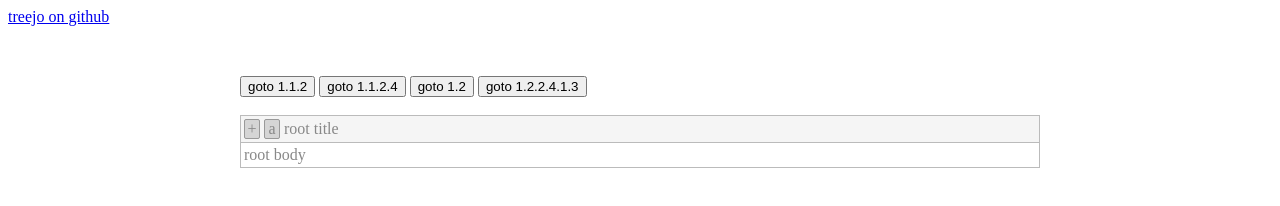
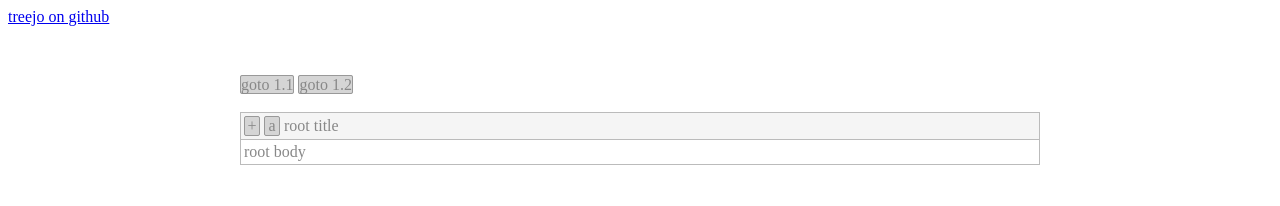
Before and after one commit to davewood/treejo, a plain HTML site: page index.html in a window 1280 px wide. Drawn offline with Linux system fonts and the light colour scheme.

Commit message:
build quicklinks from data element
makes public function treejo.find_node_by_path a private one
because we can bind it with a click handler.

```diff
--- a/css/main.css
+++ b/css/main.css
@@ -26,6 +26,14 @@
 .node-content {
     position: relative;
     padding-left: 20px;
+}
+
+.quicklink {
+    background-color: #d5d5d5;
+    border: 1px solid #999;
+    border-radius: 2px;
+    text-align: center;
+    cursor: pointer;
 }
 
 .node-toggle, .node-show-all {
--- a/index.html
+++ b/index.html
@@ -8,12 +8,10 @@
   <body>
     <a href="https://github.com/davewood/treejo">treejo on github</a>
     <div id="content">
-        <button onclick="treejo.find_node_by_path('1.1.2')">goto 1.1.2</button>
-        <button onclick="treejo.find_node_by_path('1.1.2.4')">goto 1.1.2.4</button>
-        <button onclick="treejo.find_node_by_path('1.2')">goto 1.2</button>
-        <button onclick="treejo.find_node_by_path('1.2.2.4.1.3')">goto 1.2.2.4.1.3</button>
-        <br/><br/>
         <div id="mytreejo">
+            <div class="quicklink-init" data-title="goto 1.1" data-path="1.1"></div>
+            <div class="quicklink-init" data-title="goto 1.2" data-path="1.2"></div>
+            <br/><br/>
             <div class="node-init" data-node-id="1" data-title="root title" data-body="root body"></div>
         </div>
     </div>
--- a/js/treejo.js
+++ b/js/treejo.js
@@ -20,24 +20,9 @@
         "html_node_toggle":   '<div class="node-toggle node-closed">+</div> ',
         "html_node_closed":   '+',
         "html_node_open":     '-',
-        "html_node_show_all": '<div title="open all child nodes" class="node-show-all">a</div> '
+        "html_node_show_all": '<div title="open all child nodes" class="node-show-all">a</div> ',
+        "html_quicklink":     '<span class="quicklink"></span>'
     };
-
-    function build_node(data) {
-        return '<div data-node-id="' + data.id + '" class="node">'
-             +   '<div class="node-panel">'
-             +     '<div class="node-panel-header">'
-             +     ( data.has_children /* only show buttons if node has children */
-                     ? options.html_node_toggle + options.html_node_show_all
-                     : '')
-             +       data.title
-             +     '</div>'
-             +     ( data.body !== ''
-                     ? '<div class="node-panel-body">' + data.body + '</div>'
-                     : '')
-             +   '</div>'
-             + '</div>';
-    }
 
     function node_load(node) {
         var node_id = node.data('node-id');
@@ -110,7 +95,7 @@
         node_toggle.html(options.html_node_closed);
     }
 
-    treejo.find_node_by_path = function(path) {
+    function find_node_by_path(path) {
         var parts = path.split('.');
         if ( parts.shift() !== '1' ) { // materialized path always starts with '1'
             console.warn('materialized paths always have to begin with "1". ('+ path + ')');
@@ -127,7 +112,7 @@
             }
         }
         scroll_to_node(current);
-    };
+    }
 
     function scroll_to_node(node) {
         $('html, body').animate(
@@ -163,6 +148,21 @@
         }
     }
 
+    function build_node(data) {
+        return '<div data-node-id="' + data.id + '" class="node">'
+             +   '<div class="node-panel">'
+             +     '<div class="node-panel-header">'
+             +     ( data.has_children /* only show buttons if node has children */
+                     ? options.html_node_toggle + options.html_node_show_all
+                     : '')
+             +       data.title
+             +     '</div>'
+             +     ( data.body !== ''
+                     ? '<div class="node-panel-body">' + data.body + '</div>'
+                     : '')
+             +   '</div>'
+             + '</div>';
+    }
     // looks for a child element with init data for a root node
     // and replaces it with a proper node element.
     function build_root_node(tree) {
@@ -178,6 +178,19 @@
         }
     }
 
+    // looks for elements with data for a quicklink
+    // and replaces them with proper quicklink element.
+    function build_quicklinks(tree) {
+        var quicklinks = tree.children('.quicklink-init');
+        quicklinks.each( function( index, value ) {
+            var el  = $( options.html_quicklink );
+            var val = $(value);
+            el.text(val.data('title'));
+            el.click(function() { find_node_by_path( String(val.data('path')) ); })
+            val.replaceWith(el);
+        });
+    }
+
     treejo.init = function(_options) {
         $.extend( options, _options ); /* override options */
 
@@ -186,6 +199,7 @@
             console.warn('No elements found using selector: "' + options.selector + '"');
         }
         else {
+            build_quicklinks(tree);
             build_root_node(tree);
 
             tree.on('click',
```
